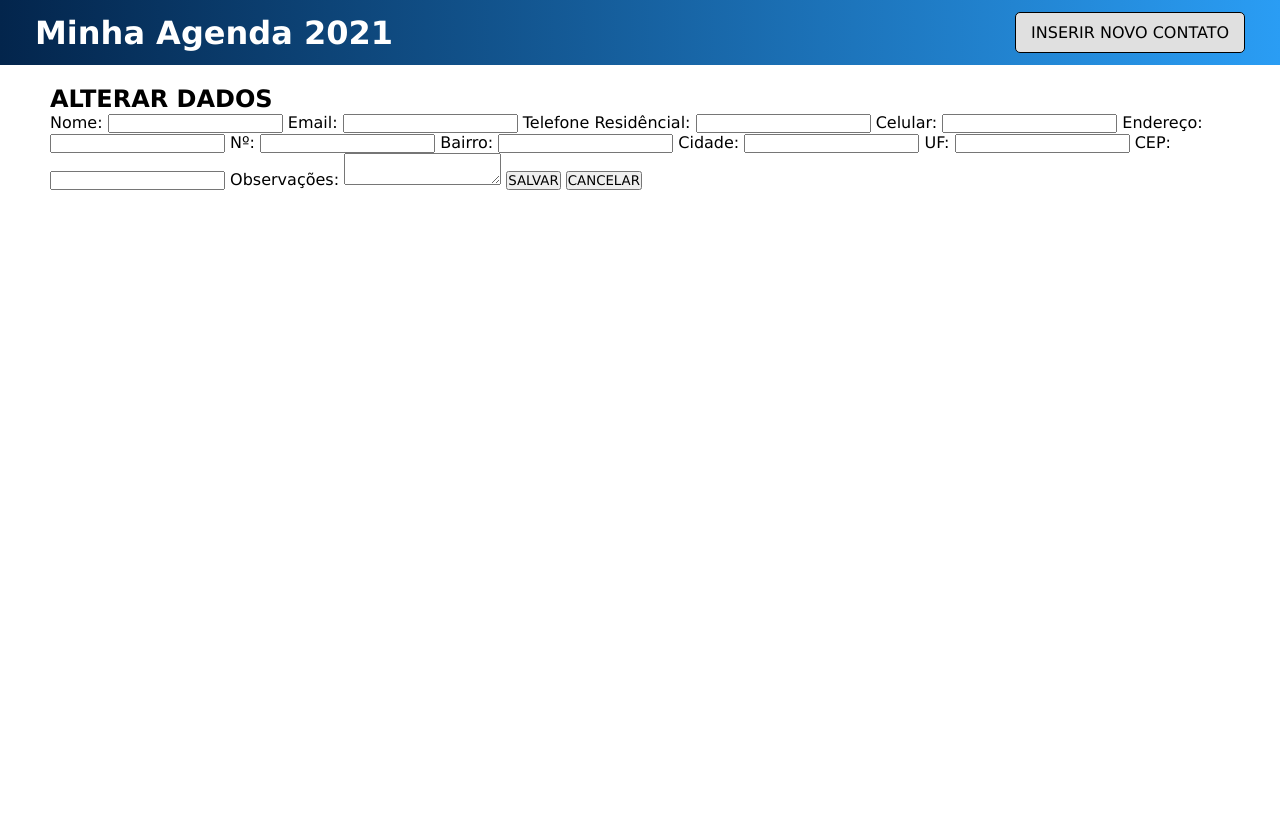
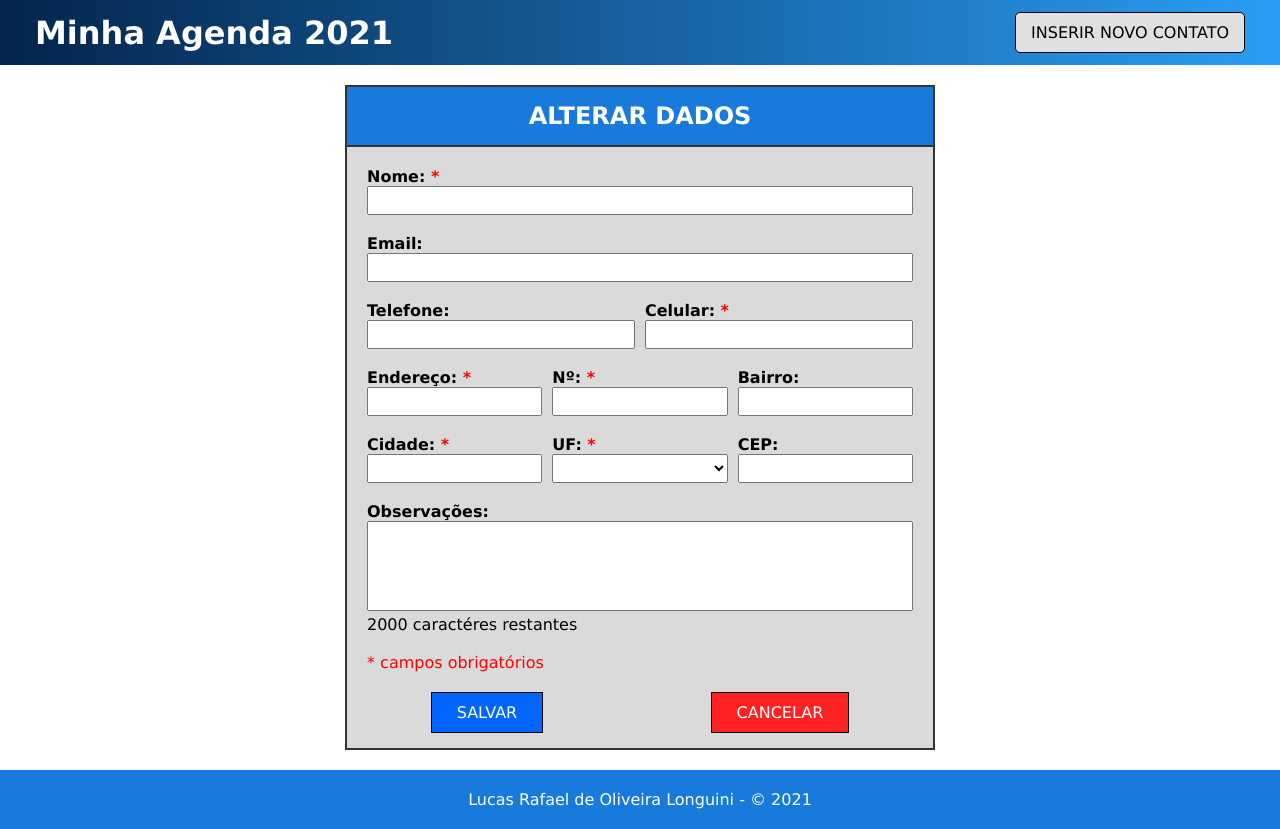
Before and after one commit to TheRambotnic/agenda-telefonica, a PHP site: template views/edit_contato.php in a window 1280 px wide. Before the commit the page ends 190 px from the top, so only its background shows below. Run offline with PHP 8.4, Linux system fonts and the light colour scheme; the template is opened without the code that fills it: most values are stand-ins (such as "Sample title", 1, 10 or a date in 2020).

Commit message:
mudança no layout

```diff
--- a/views/edit_contato.php
+++ b/views/edit_contato.php
@@ -1,57 +1,102 @@
 <?php require_once "views/_nav.php" ?>
+
 <main>
+	<section id="dados">
 		<h2>ALTERAR DADOS</h2>
 
-			<section id="edit">
 		<form action="" method="POST">
-					<label>Nome: </label>
-					<input type="text" name="nome" value="<?php if (isset($ret)) echo $ret[0]->nome; ?>">
+			<div class="container">
+				<label>Nome: <span class="obg">*</span></label>
+				<input type="text" name="nome" value="<?php if (isset($ret)) echo $ret[0]->nome; ?>" />
+
+				<br/><br/>
 
 				<label>Email: </label>
-					<input type="text" name="email" value="<?php if (isset($ret)) echo $ret[0]->email; ?>">
+				<input type="text" name="email" value="<?php if (isset($ret)) echo $ret[0]->email; ?>" />
 
-					<label>Telefone Residêncial: </label>
-					<input type="tel" id="tel" name="telefone" value="<?php if (isset($ret)) echo $ret[0]->telefone; ?>">
+				<br/><br/>
 
-					<label>Celular: </label>
-					<input type="tel" id="cel" name="celular" value="<?php if (isset($ret)) echo $ret[0]->celular; ?>">
+				<div class="col-2">
+					<label>Telefone: </label>
+					<label>Celular: <span class="obg">*</span></label>
 
-					<label>Endereço: </label>
-					<input type="text" name="endereco" value="<?php if (isset($ret)) echo $ret[0]->endereco; ?>">
+					<input type="tel" id="tel" name="telefone" value="<?php if (isset($ret)) echo $ret[0]->telefone; ?>" />
+					<input type="tel" id="cel" name="celular" value="<?php if (isset($ret)) echo $ret[0]->celular; ?>" />
+				</div>
 
-					<label>Nº: </label>
-					<input type="text" name="numero" value="<?php if (isset($ret)) echo $ret[0]->num; ?>">
+				<br/>
 
+				<div class="col-3">
+					<label>Endereço: <span class="obg">*</span></label>
+					<label>Nº: <span class="obg">*</span></label>
 					<label>Bairro: </label>
-					<input type="text" name="bairro" value="<?php if (isset($ret)) echo $ret[0]->bairro; ?>">
 
-					<label>Cidade: </label>
-					<input type="text" name="cidade" value="<?php if (isset($ret)) echo $ret[0]->cidade; ?>">
+					<input type="text" name="endereco" value="<?php if (isset($ret)) echo $ret[0]->endereco; ?>" />
+					<input type="text" name="numero" maxlength="5" value="<?php if (isset($ret)) echo $ret[0]->num; ?>" />
+					<input type="text" name="bairro" value="<?php if (isset($ret)) echo $ret[0]->bairro; ?>" />
+				</div>
 
-					<label>UF: </label>
-					<input type="text" name="uf" maxlength="2" value="<?php if (isset($ret)) echo $ret[0]->uf; ?>">
+				<br/>
 
+				<div class="col-3">
+					<label>Cidade: <span class="obg">*</span></label>
+					<label>UF: <span class="obg">*</span></label>
 					<label>CEP: </label>
-					<input type="text" id="cep" name="cep" value="<?php if (isset($ret)) echo $ret[0]->cep; ?>">
+
+					<input type="text" name="cidade" value="<?php if (isset($ret)) echo $ret[0]->cidade; ?>" />
+					<!-- <input type="text" name="uf" maxlength="2" value="<?php if (isset($ret)) echo $ret[0]->uf; ?>" /> -->
+					<select name="uf">
+						<?php
+							if (isset($ret)) {
+								echo "<option value='{$ret[0]->id_estado}'>{$ret[0]->sigla}</option>";
+							}
+
+							foreach ($estado as $uf) {
+								echo "<option value='{$uf->id_estado}'>{$uf->sigla}</option>";
+							}
+						?>
+					</select>
+					<input type="text" id="cep" name="cep" value="<?php if (isset($ret)) echo $ret[0]->cep; ?>" />
+				</div>
+
+				<br/>
 
 				<label>Observações: </label>
-					<textarea maxlength="2000" name="observacoes">
-						<?php if (isset($ret)) echo $ret[0]->observacoes; ?>
-					</textarea>
+				<br/>
+				<textarea maxlength="2000" name="observacoes" onkeyup="countChar(this)"><?php if (isset($ret)) echo $ret[0]->observacoes; ?></textarea>
+				<p id="observacoes">2000 caractéres restantes</p>
 
-					<input type="submit" value="SALVAR" name="save"/>
-					<input type="submit" value="CANCELAR" name="cancel"/>
+				<br/>
+				<span class="obg">* campos obrigatórios</span>
+			</div>
+
+			<div class="btn">
+				<button type="submit" name="save"><span class="fas fa-check"></span> SALVAR</button>
+				<button type="submit" name="cancel"><span class="fas fa-times"></span> CANCELAR</button>
+			</div>
 		</form>
 	</section>
 </main>
 
 <script>
+	// Input Mask
 	$(document).ready(function() {
-				// Input Mask
 		$("#tel").inputmask("(99) 9999-9999");
 		$("#cel").inputmask("(99) 99999-9999");
 		$("#cep").inputmask("99999-999");
 	});
+
+	function countChar(val) {
+		var len = val.value.length;
+		if (len >= 2000) {
+			document.querySelector("#observacoes").innerHTML = "limite máximo de 2000 caractéres!";
+			document.querySelector("#observacoes").style.color = "#F00";
+		}
+		else {
+			document.querySelector("#observacoes").innerHTML = (2000 - len) + " caractéres restantes";
+			document.querySelector("#observacoes").style.color = "#000";
+		}
+	}
 </script>
-	</body>
-</html>
+
+<?php require_once "views/_footer.php" ?>
--- a/views/home.php
+++ b/views/home.php
@@ -18,8 +18,8 @@
 				foreach ($contato as $cont) {
 					echo "<tr>
 						<td>{$cont->nome}</td>
-						<td>{$cont->endereco}, {$cont->num} - {$cont->cidade}-{$cont->uf}</td>
-						<td>{$cont->telefone}</td>
+						<td>{$cont->endereco}, {$cont->num} - {$cont->cidade}-{$cont->sigla}</td>
+						<td>{$cont->celular}</td>
 						<td><a href='' title='Visualizar'><span class='fas fa-eye'></span></a> &nbsp; <a href='?c=ContatoController&m=editarContato&id={$cont->id_contato}' title='Editar'><span class='fas fa-edit'></span></a> &nbsp; <a href='?c=ContatoController&m=apagarContato&id={$cont->id_contato}' title='Apagar'><span class='fas fa-trash'></span></a></td>
 					</tr>";
 				}
```
Also changed, not shown: views/insert_contato.php (+65 -22 lines). Lines whose indentation alone changed are shown as unchanged.
